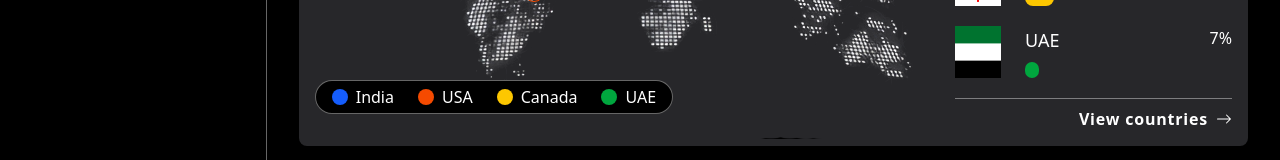
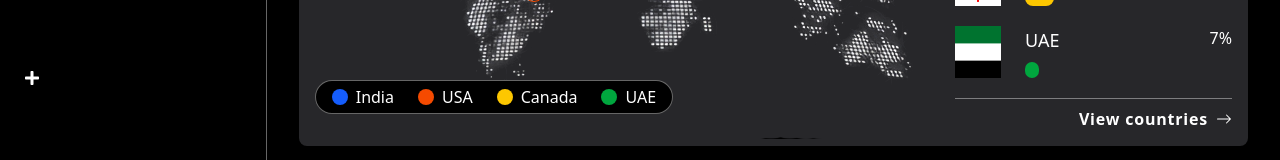
Before and after one commit to Novo1999/vertx-test, a React (Vite) app: page / in a window 1280 px wide. Shown: the part 674-834 px from the top of the page. Built offline with nearby package versions, Linux system fonts and the light colour scheme.

Commit message:
added: plus in sidebar

```diff
--- a/src/components/Sidebar.jsx
+++ b/src/components/Sidebar.jsx
@@ -1,4 +1,5 @@
 import React, { useEffect, useState } from 'react';
+import { FaPlus } from "react-icons/fa";
 import avatar from '../assets/avatar.jpg';
 import vertxLogo from '../assets/vertx.png';
 
@@ -39,7 +40,10 @@
         <div className='border-b border-white/40 min-h-16 sticky top-0 bg-black flex justify-center items-center'>
           <img src={vertxLogo} alt="avatar" className="size-10 p-2 bg-white rounded-full" />
         </div>
-        <img src={avatar} alt="avatar" className="size-10 rounded-full mx-auto" />
+        <div className='flex flex-col justify-between h-full max-h-[90vh] items-center'>
+          <img src={avatar} alt="avatar" className="size-10 rounded-full mx-auto" />
+          <FaPlus className='text-white fixed bottom-10' />
+        </div>
       </div>
       <div
         className={`fixed lg:relative min-h-screen inset-0 lg:left-0 lg:w-1/6 w-64 z-[999] bg-black border-r border-white/40 text-white transition-transform duration-300 transform ${isOpen || isDesktop ? 'translate-x-0' : '-translate-x-full'
--- a/src/components/Tabs.jsx
+++ b/src/components/Tabs.jsx
@@ -22,7 +22,7 @@
       />
     </div>
     <div className="justify-between hidden lg:flex *:text-xl sticky top-16 bg-black z-[999] **:cursor-pointer **:transition **:duration-300">
-      <div className="flex gap-4 *:pt-4">
+      <div className="flex gap-4 *:pt-3">
         <p className="text-white font-semibold border-r border-white/40 pr-8">Overview</p>
         <p className="text-gray-500 hover:text-white">Demographics</p>
       </div>
```
